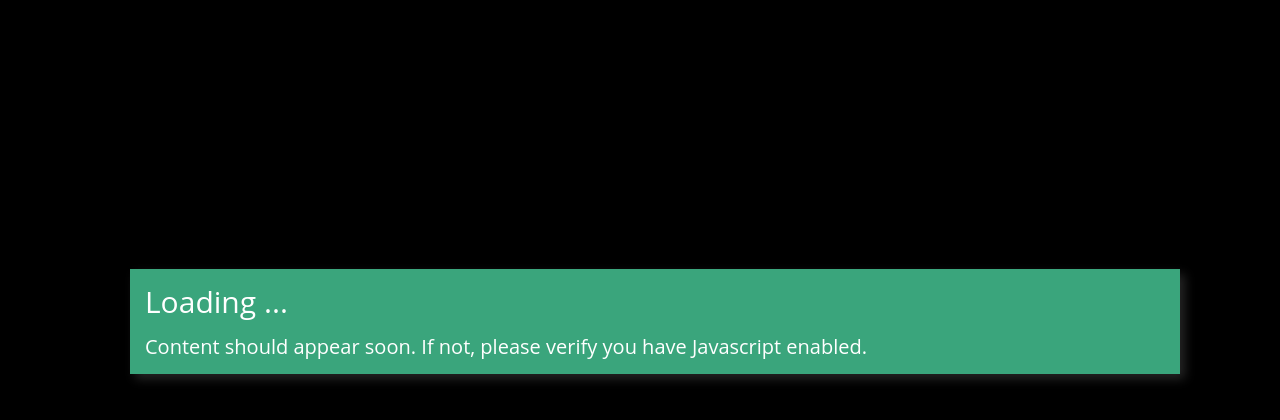
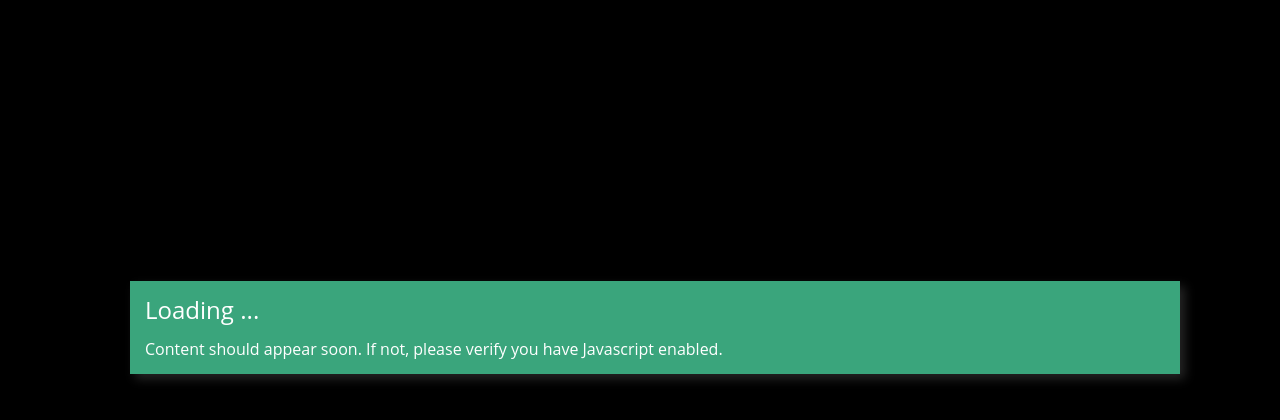
Before and after one commit to Kunsi/pretalx-plugin-broadcast-tools, a Django app: template pretalx_broadcast_tools/templates/pretalx_broadcast_tools/lower_thirds.html in a window 1280 px wide. Shown: the part 346-766 px from the top of the page. Run offline with Django 3.2, Linux system fonts and the light colour scheme; the template is opened without the code that fills it, so the values that code supplies are empty; some libraries are stand-ins or nearby versions.

Commit message:
adjust font sizes in css

```diff
--- a/pretalx_broadcast_tools/static/pretalx_broadcast_tools/frontend.css
+++ b/pretalx_broadcast_tools/static/pretalx_broadcast_tools/frontend.css
@@ -23,19 +23,19 @@ body {
 }
 
 #broadcast_tools_room_info_roomname {
-    font-size: 2em;
+    font-size: 5vh;
     margin-bottom: 0.5em;
     font-weight: bold;
 }
 
 #broadcast_tools_room_info_title {
-    font-size: 6em;
+    font-size: 8vh;
     margin-bottom: 0.2em;
     font-weight: bold;
 }
 
 #broadcast_tools_room_info_speaker {
-    font-size: 3em;
+    font-size: 6vh;
     font-weight: normal;
 }
 
@@ -45,7 +45,7 @@ body {
 
 #broadcast_tools_room_info_qr img {
     background-color: white;
-    height: calc(100% - 2em);
+    height: calc(100% - 2vh);
 }
 
 #broadcast_tools_room_info_qr p {
@@ -66,16 +66,16 @@ body {
 }
 
 #broadcast_tools_lower_thirds_title {
-    font-size: 30px;
+    font-size: 3vh;
     font-weight: 500;
     margin-bottom: 15px;
 }
 
 #broadcast_tools_lower_thirds_speaker {
-    font-size: 20px;
+    font-size: 2vh;
 }
 
 #broadcast_tools_lower_thirds_infoline {
-    font-size: 16px;
+    font-size: 1.8vh;
     text-align: right;
 }
```
